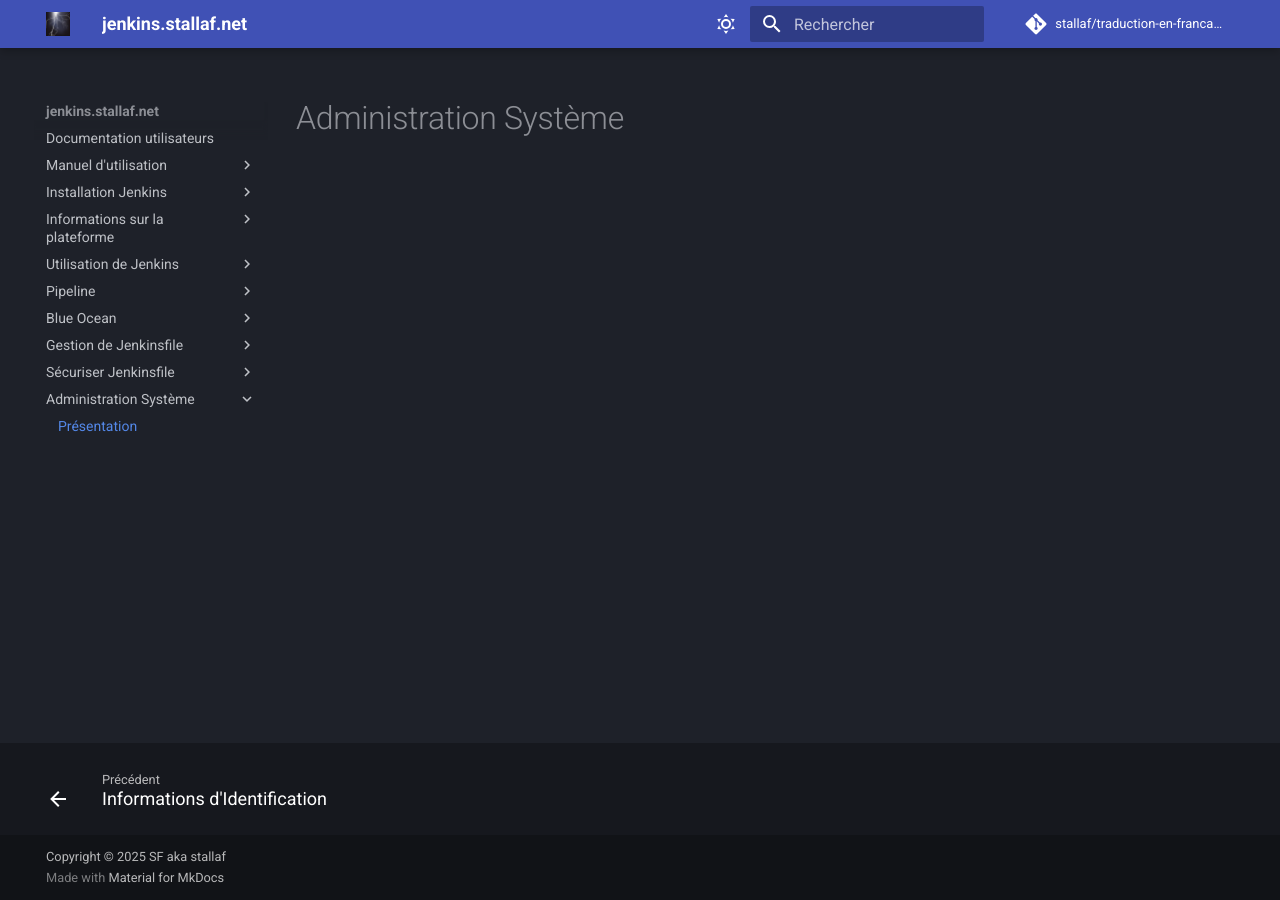
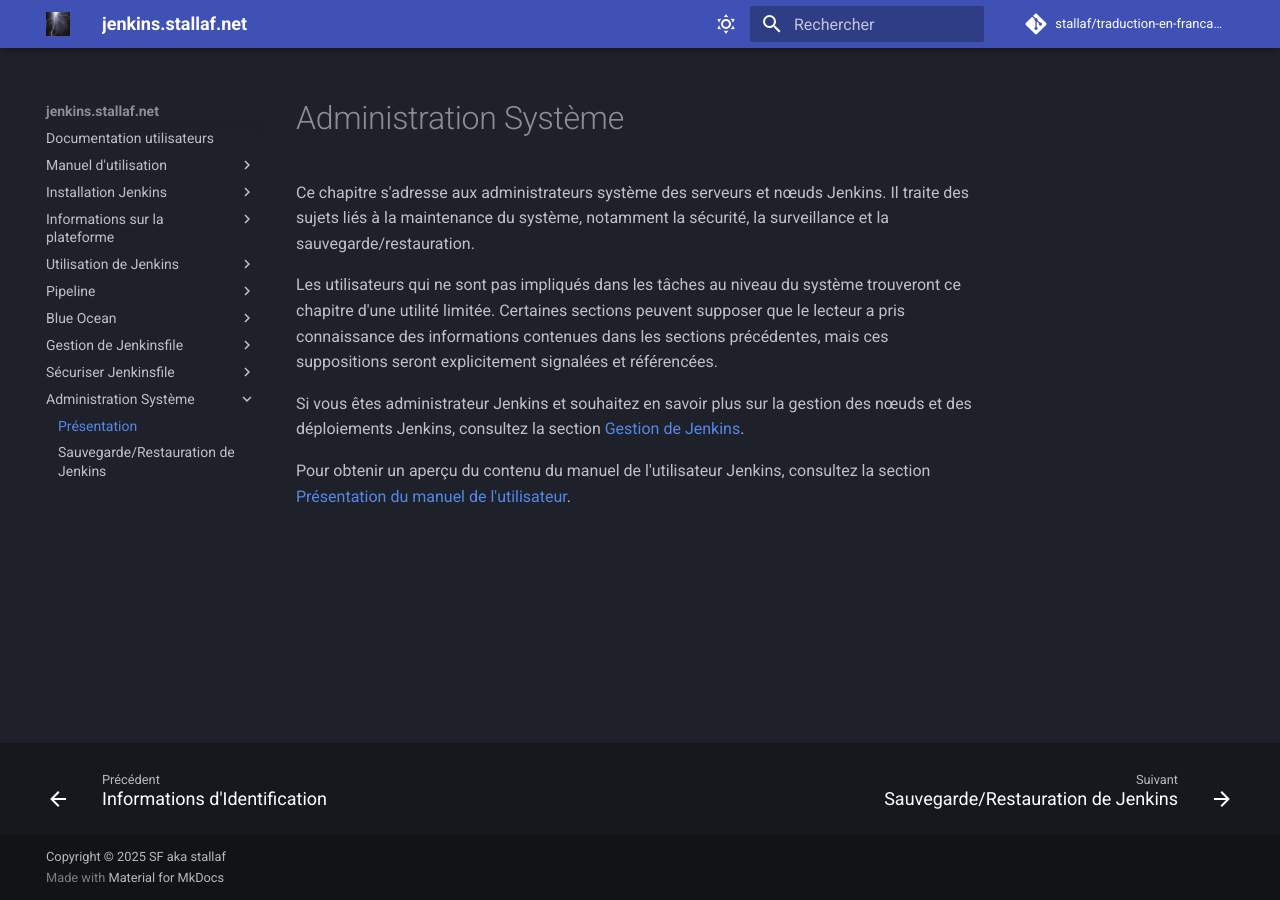
Before and after one commit to stallaf/traduction-en-francais-de-la-documentation-de-JENKINS, an MkDocs documentation site: the page built from docs/administration-systeme-presentation.md, in a window 1280 px wide. Built offline with MkDocs 1.6.1 and Material for MkDocs 9.7.7, drawn with Linux system fonts in a browser that asks for light colours; comment, search, counter and statistics services are not loaded; the version menu is left out.

Commit message:
Rédaction administration-systeme-presentation.md Création administration-systeme-sauv-rest-jenkins.md Ajout nouvelle ligne au menu mydocs.yml

```diff
--- a/docs/administration-systeme-presentation.md
+++ b/docs/administration-systeme-presentation.md
@@ -1 +1,9 @@
 # Administration Système
+
+Ce chapitre s'adresse aux administrateurs système des serveurs et nœuds Jenkins. Il traite des sujets liés à la maintenance du système, notamment la sécurité, la surveillance et la sauvegarde/restauration.
+
+Les utilisateurs qui ne sont pas impliqués dans les tâches au niveau du système trouveront ce chapitre d'une utilité limitée. Certaines sections peuvent supposer que le lecteur a pris connaissance des informations contenues dans les sections précédentes, mais ces suppositions seront explicitement signalées et référencées.
+
+Si vous êtes administrateur Jenkins et souhaitez en savoir plus sur la gestion des nœuds et des déploiements Jenkins, consultez la section [Gestion de Jenkins](./gestion-presentation.md).
+
+Pour obtenir un aperçu du contenu du manuel de l'utilisateur Jenkins, consultez la section [Présentation du manuel de l'utilisateur](./index.md).
--- /dev/null
+++ b/docs/administration-systeme-sauv-rest-jenkins.md
@@ -0,0 +1 @@
+# Sauvegarde/Restauration de Jenkins
--- a/mkdocs.yml
+++ b/mkdocs.yml
@@ -192,3 +192,4 @@ nav:
     - Informations d'Identification: securite-informations-identification.md
   - Administration Système:
     - Présentation: administration-systeme-presentation.md
+    - Sauvegarde/Restauration de Jenkins: administration-systeme-sauv-rest-jenkins.md
```
